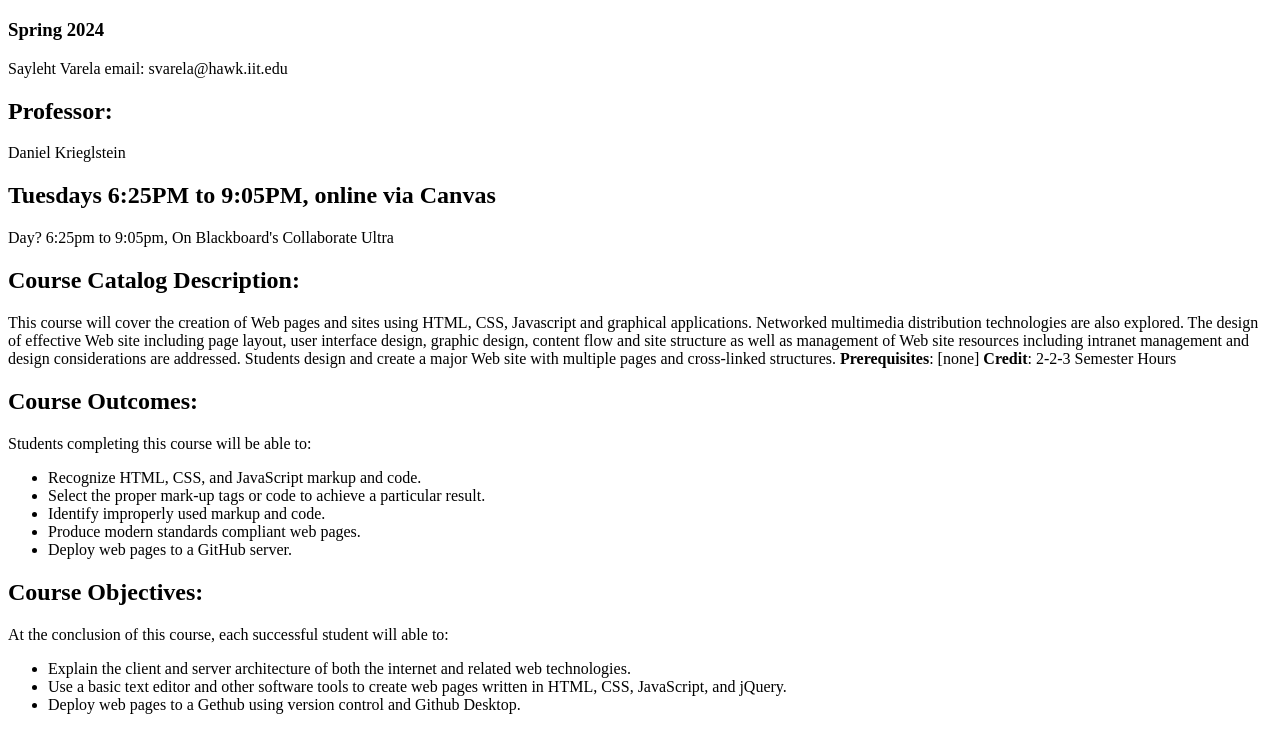
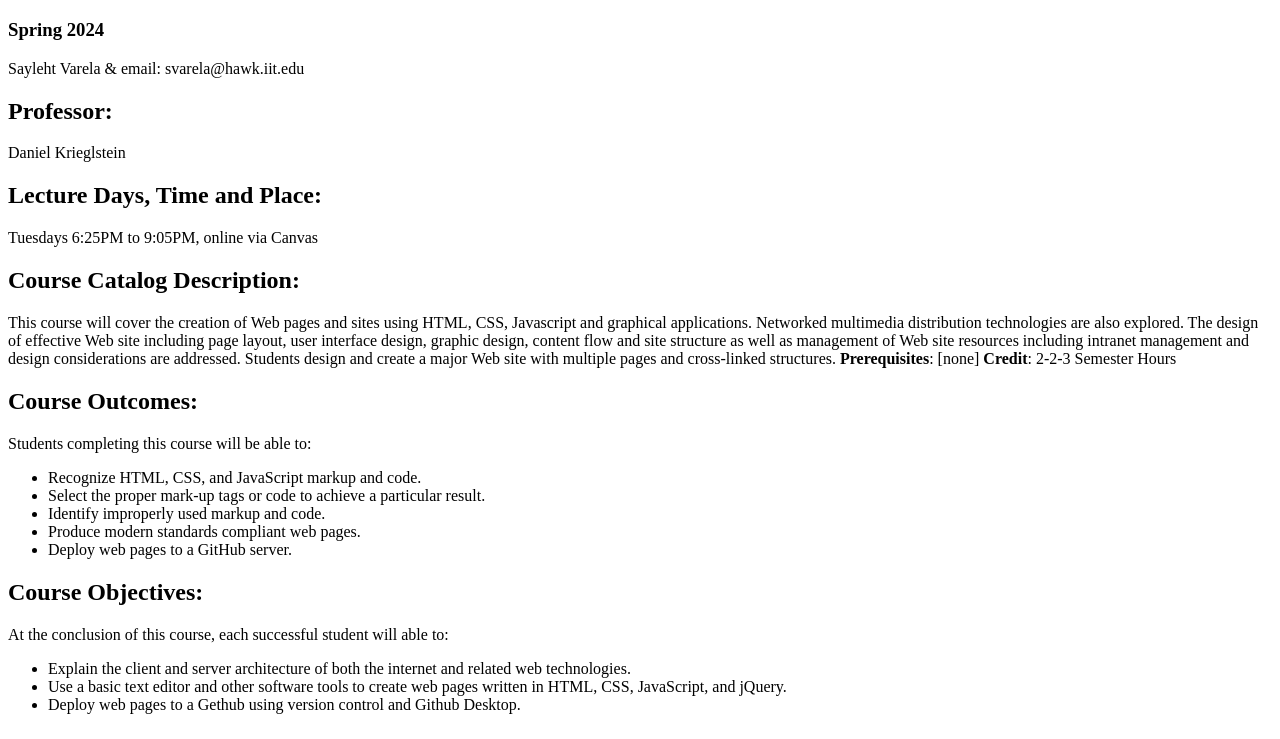
Before and after one commit to s-varela/lab2, a plain HTML site: page index.html in a window 1280 px wide. Shown: the part 61-800 px from the top of the page. Drawn offline with Linux system fonts and the light colour scheme.

Commit message:
minor edits

```diff
--- a/index.html
+++ b/index.html
@@ -7,11 +7,11 @@
 <body>
   <h1> Internet Technologies and Web Design</h1>
   <h3> Spring 2024</h3>
-  <p>Sayleht Varela email: svarela@hawk.iit.edu</p>
+  <p>Sayleht Varela & email: svarela@hawk.iit.edu</p>
   <h2>Professor:</h2>
   <p>Daniel Krieglstein</p>
-  <h2> Tuesdays 6:25PM to 9:05PM, online via Canvas</h2>
-  <p>Day? 6:25pm to 9:05pm, On Blackboard's Collaborate Ultra</p>
+  <h2> Lecture Days, Time and Place:</h2>
+  <p>Tuesdays 6:25PM to 9:05PM, online via Canvas</p>
   <h2>Course Catalog Description:</h2>
   <p>This course will cover the creation of Web pages and sites using HTML, CSS, Javascript and graphical applications. Networked multimedia distribution technologies are also explored. The design of effective Web site including page layout, user interface design, graphic design, content flow and site structure as well as management of Web site resources including intranet management and design considerations are addressed. Students design and create a major Web site with multiple pages and cross-linked structures. <strong>Prerequisites</strong>: [none] <strong>Credit</strong>: 2-2-3 Semester Hours</p>
   <h2>Course Outcomes:</h2>
```
